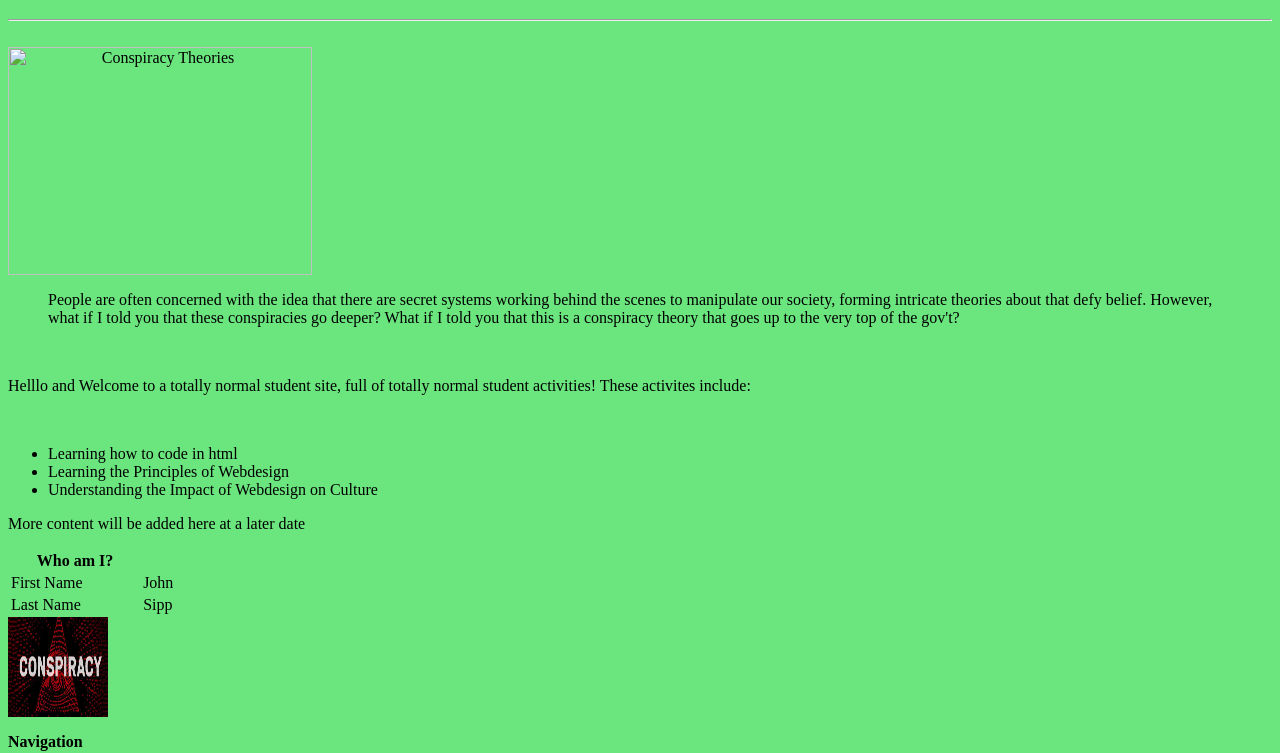
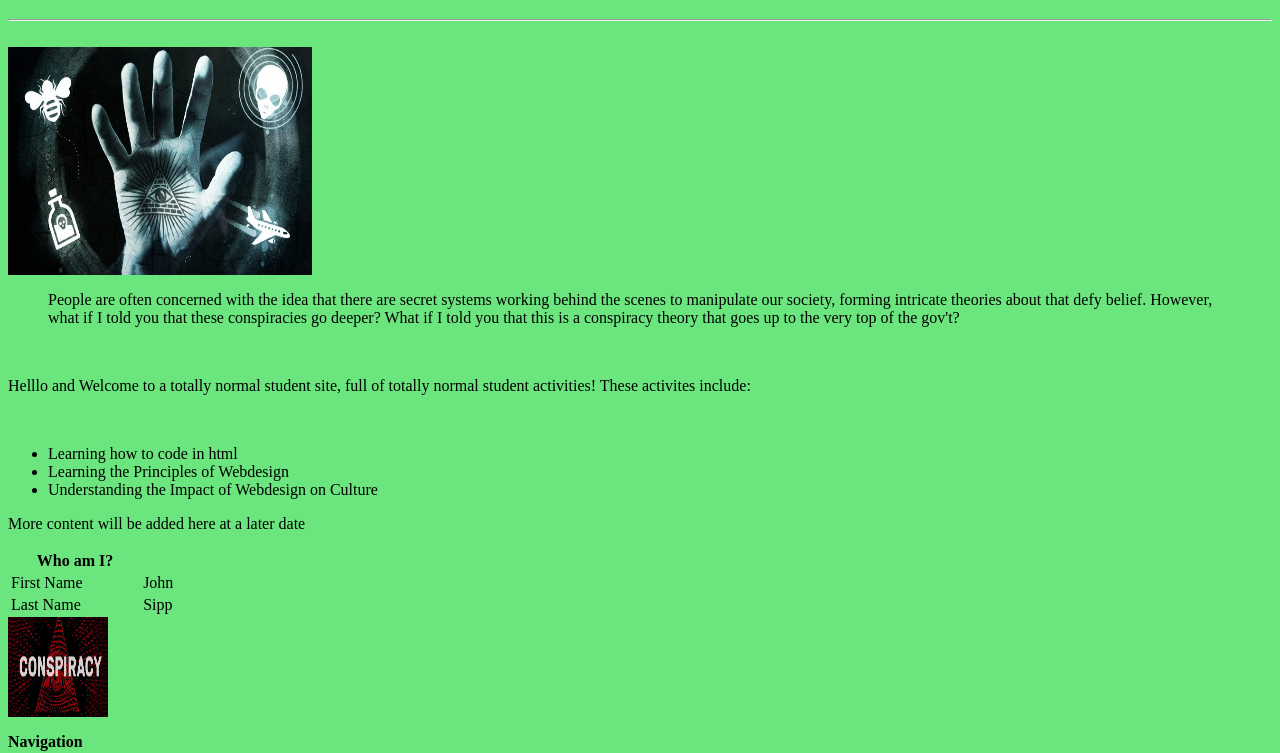
Before and after one commit to jsipp/project1, a plain HTML site: page index.html in a window 1280 px wide. Shown: the part 54-807 px from the top of the page. Drawn offline with Linux system fonts and the light colour scheme.

Commit message:
Update index.html

```diff
--- a/index.html
+++ b/index.html
@@ -10,7 +10,7 @@
 <hr>
 </div>
 <br>
-<img src="conspiracy-theory.jp" alt="Conspiracy Theories" style="text-align:center;width:304px;height:228px;" >
+<img src="conspiracy-theories.jpg" alt="Conspiracy Theories" style="text-align:center;width:304px;height:228px;" >
 <p id="p1"><del><blockquote>People are often concerned with the idea that there are secret systems working behind the scenes to manipulate our society, forming intricate theories about that defy belief. However, what if I told you that these conspiracies go deeper? What if I told you that this is a conspiracy theory that goes up to the very top of the <abbr>gov't</abbr>?</del></blockquote></p>
 <br>
 <p id="p2"> Helllo and Welcome to a totally normal student site, full of totally normal student activities! These activites include:</a></p>
```
